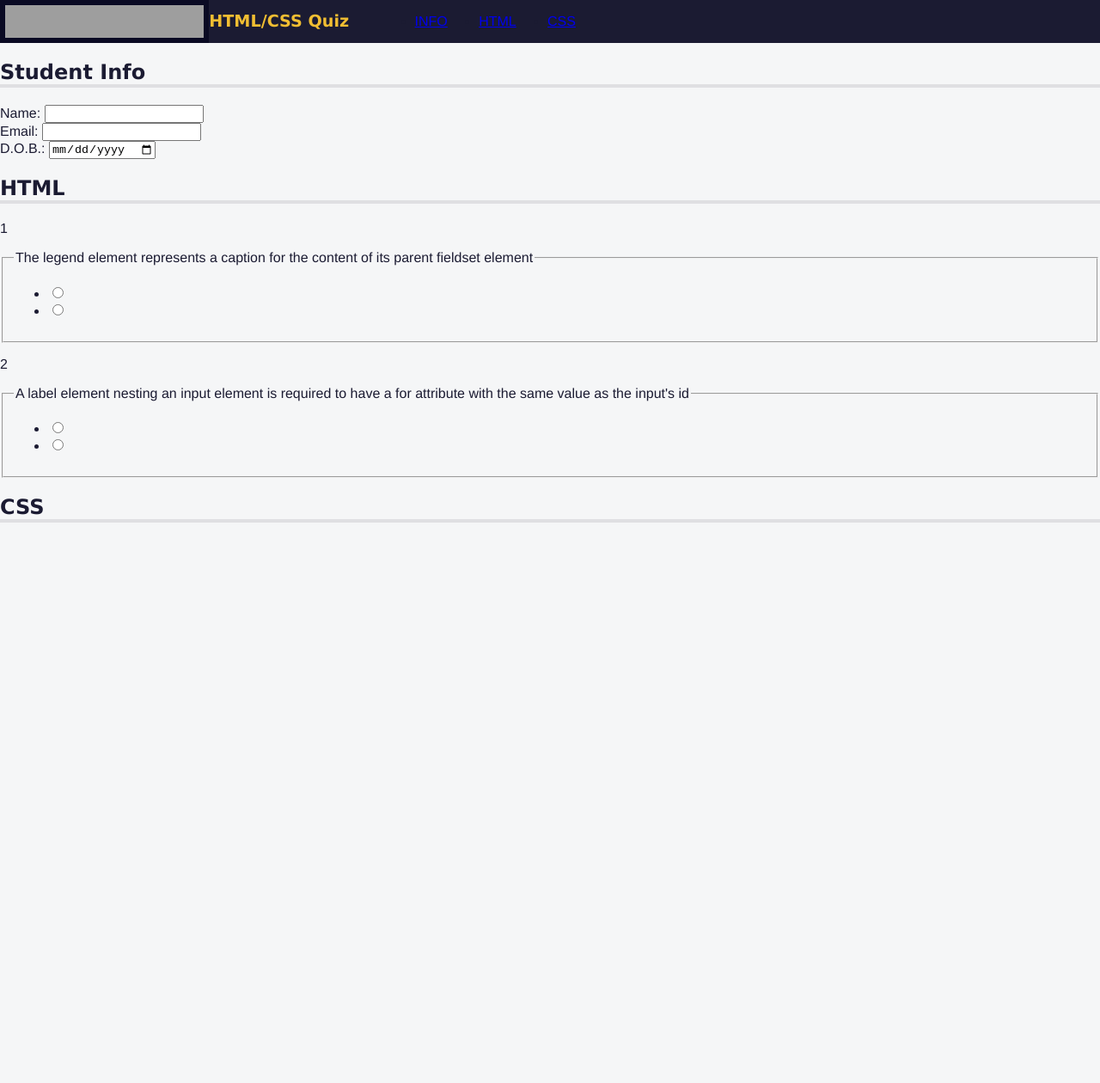
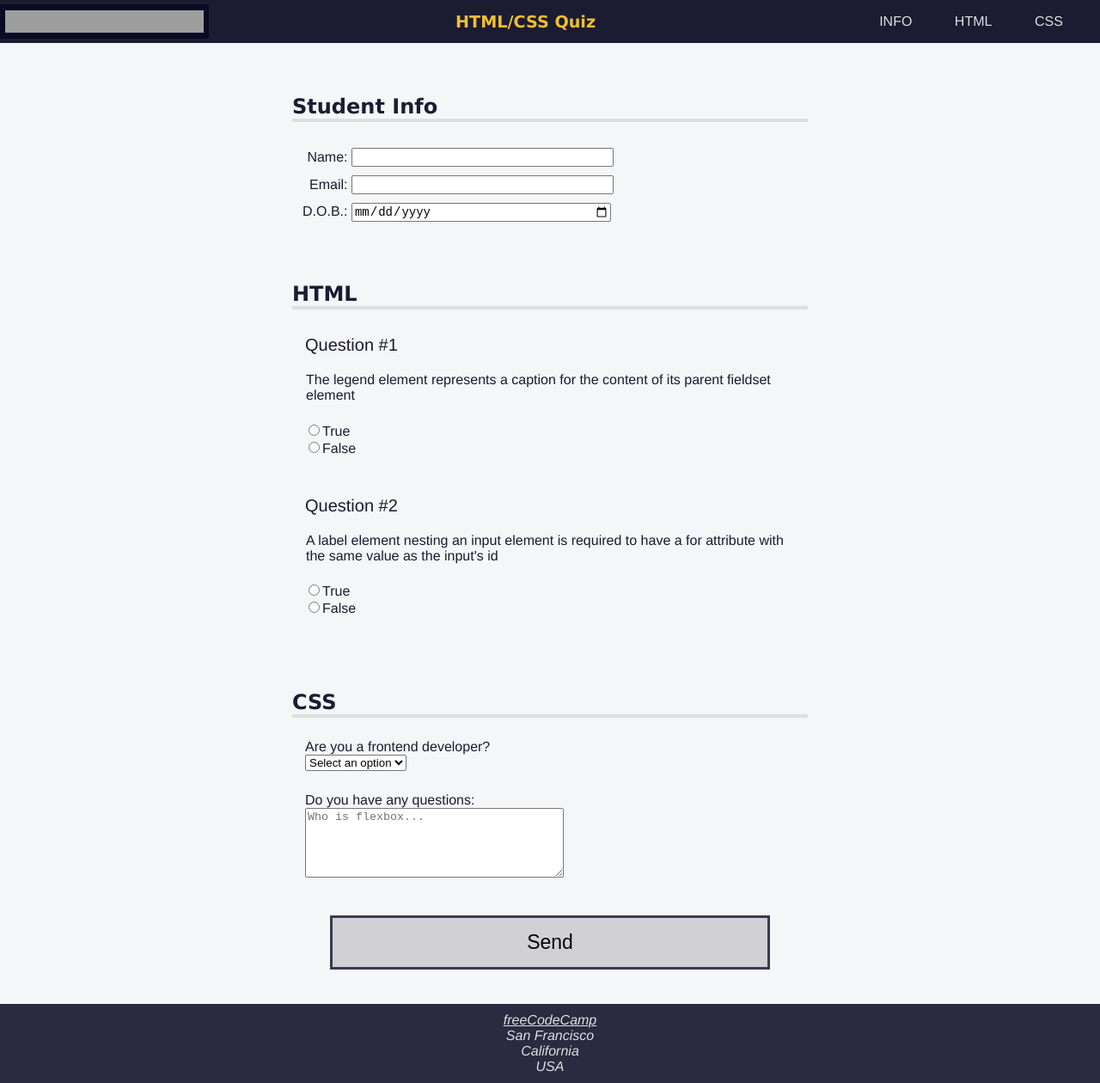
Before and after one commit to Wizzle13/fccquiz, a plain HTML site: page index.html in a window 1280 px wide. Shown: the whole page at 86% size. Before the commit the page ends 800 px from the top, so only its background shows below. Drawn offline with Linux system fonts and the light colour scheme; grey boxes are pictures that could not be loaded.

Commit message:
completed project

```diff
--- a/index.html
+++ b/index.html
@@ -13,9 +13,9 @@
         <h1>HTML/CSS Quiz</h1>
         <nav>
             <ul>
-                <li><a href="#student-info">INFO</a></li>
-                <li><a href="#html-questions">HTML</a></li>
-                <li><a href="#css-questions">CSS</a></li>
+                <li><a href="#student-info" accesskey="i">INFO</a></li>
+                <li><a href="#html-questions" accesskey="h">HTML</a></li>
+                <li><a href="#css-questions" accesskey="c">CSS</a></li>
             </ul>
         </nav>
     </header>
@@ -44,13 +44,13 @@
                         </legend>
                         <ul class="answers-list">
                             <li>
-                                <label>
-                                    <input type="radio">
+                                <label for="q1-a1">
+                                    <input type="radio" id="q1-a1" value="true" name="q1">True
                                 </label>
                             </li>
                             <li>
-                                <label>
-                                    <input type="radio">
+                                <label for="q1-a2">
+                                    <input type="radio"id="q1-a2" value="false" name="q1">False
                                 </label>
                             </li>
                         </ul>
@@ -64,22 +64,49 @@
                         </legend>
                         <ul class="answers-list">
                             <li>
-                                <label>
-                                    <input type="radio">
+                                <label for="q2-a1">
+                                    <input type="radio"id="q2-a1" value="true" name="q2">True
                                 </label>
                             </li>
                             <li>
-                                <label>
-                                    <input type="radio">
+                                <label for="q2-a2">
+                                    <input type="radio"id="q2-a2" value="false" name="q2">False
                                 </label>
                             </li>
                         </ul>
                     </fieldset>
                   </div>
             </section>
-            <section role="region" aria-labelledby="css-questions"><h2 id="css-questions">CSS</h2></section>
+            <section role="region" aria-labelledby="css-questions"><h2 id="css-questions">CSS</h2>
+                <div class="formrow">
+                    <div class="question-block">
+                        <label for="q1">Are you a frontend developer?</label>
+                    </div>
+                    <div class="answer">
+                        <select required name="q1" id="q1">
+                            <option value="">Select an option</option>
+                            <option value="yes">Yes</option>
+                            <option value="no">No</option>
+                        </select>
+                    </div>
+                    <div class="question-block">
+                        <label for="a1">Do you have any questions:</label>
+                    </div>
+                    <div class="answer">
+                        <textarea placeholder="Who is flexbox..." rows="5" cols="35" name="a1" id="a1"></textarea>
+                    </div>
+                </div>
+            </section>
+            <button type="submit" accesskey="s">Send</button>
         </form>
     </main>
-
+    <footer>
+        <address>
+            <a href="https://freecodecamp.org">freeCodeCamp</a><br />
+            San Francisco<br />
+            California<br />
+            USA
+        </address>
+    </footer>
 </body>
 </html>
--- a/styles.css
+++ b/styles.css
@@ -1,3 +1,9 @@
+@media (prefers-reduced-motion:no-preference) {
+    * {
+        scroll-behavior: smooth;
+    }
+}
+
 body {
     background: #f5f6f7;
     color: #1b1b32;
@@ -6,6 +12,11 @@ body {
 }
 
 header {
+    display: flexbox;
+    justify-content: space-between;
+    align-items: center;
+    position: fixed;
+    top: 0;
     width: 100%;
     height: 50px;
     background-color: #1b1b32;
@@ -22,6 +33,17 @@ header {
 h1 {
     color: #f1be32;
     font-size: min(5vw, 1.2em);
+    text-align: center;
+}
+
+main {
+    padding-top: 50px;
+}
+
+section {
+    width: 80%;
+    max-width: 600px;
+    margin: 0 auto 10px auto;
 }
 
 nav {
@@ -32,7 +54,30 @@ nav {
 
 nav > ul {
     display: flex;
+    flex-wrap: wrap;
     justify-content: space-evenly;
+    align-items: center;
+    padding-inline-start: 0;
+    margin-block: 0;
+    height: 100%;
+}
+
+nav > ul > li {
+    color: #dfdfe2;
+    margin: 0 0.2rem;
+    padding: 0.2rem;
+    display: block;
+}
+
+li > a {
+    color: inherit;
+    text-decoration: none;
+}
+
+nav > ul > li:hover {
+    background-color: #dfdfe2;
+    color: #1b1b32;
+    cursor: pointer;
 }
 
 h1, h2 {
@@ -41,6 +86,94 @@ h1, h2 {
 
 h2 {
     border-bottom: 4px solid #dfdfe2;
+    margin-top: 0;
+    padding-top: 60px;
+}
+
+.info {
+    padding: 10px 0 0 5px;
+}
+
+.formrow {
+    margin-top: 10px;
+    padding: 0 15px;
+}
+
+input {
+    font-size: 14px;
+}
+
+.info input {
+    width: 50%;
+    text-align: left;
+}
+
+.info label {
+    width: 10%;
+    min-width: 55px;
+    text-align: right;
+}
+
+.info input, .info label {
+    display: inline-block;
+
+}
+
+.question-block {
+    text-align: left;
+    display: block;
+    width: 100%;
+    margin-top: 20px;
+    padding-top: 5px;
+}
+
+p {
+    margin-top: 5px;
+    padding-left: 15px;
+    font-size: 20px;
+}
+
+p::before {
+    content: "Question #";
+}
+
+fieldset {
+    border: none;
+}
+
+.question {
+    border: none;
+    padding-bottom: 0;
+}
+
+.answers-list {
+    list-style: none;
+    padding: 0;
+}
+
+button {
+    display: block;
+    margin: 40px auto;
+    width: 40%;
+    padding: 15px;
+    font-size: 23px;
+    background: #d0d0d5;
+    border: 3px solid #3b3b4f;
+}
+
+footer {
+    display: flex;
+    background-color:#2a2a40;
+    justify-content: center;
+}
+
+footer, footer a{
+    color: #dfdfe2;
+}
+
+address {
+    padding: 10px;
+    text-align: center;
 }
 
 .sr-only {
```
